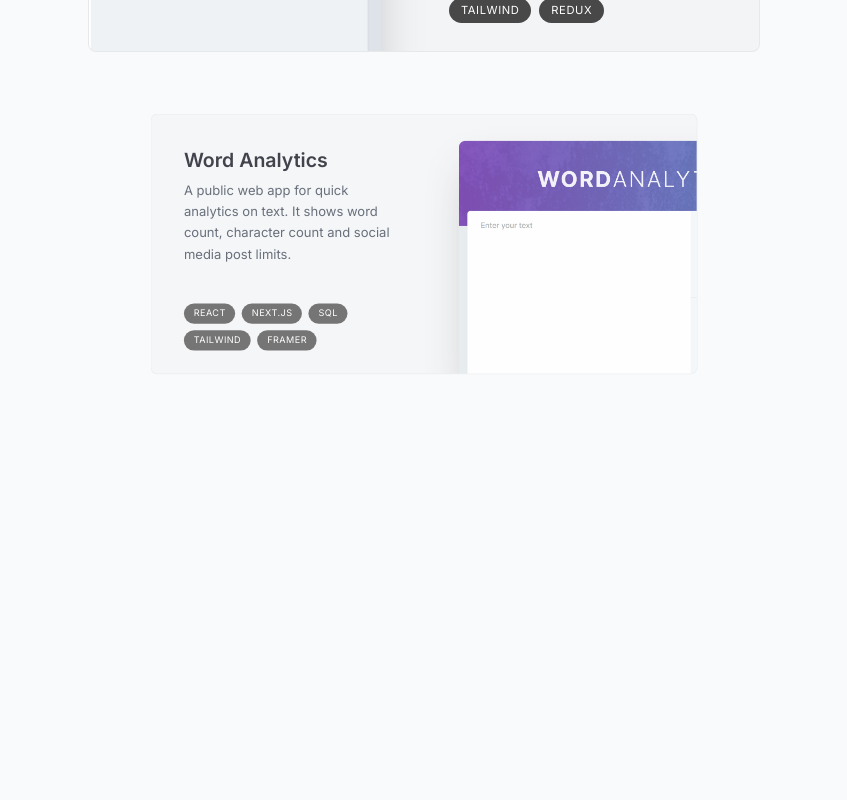
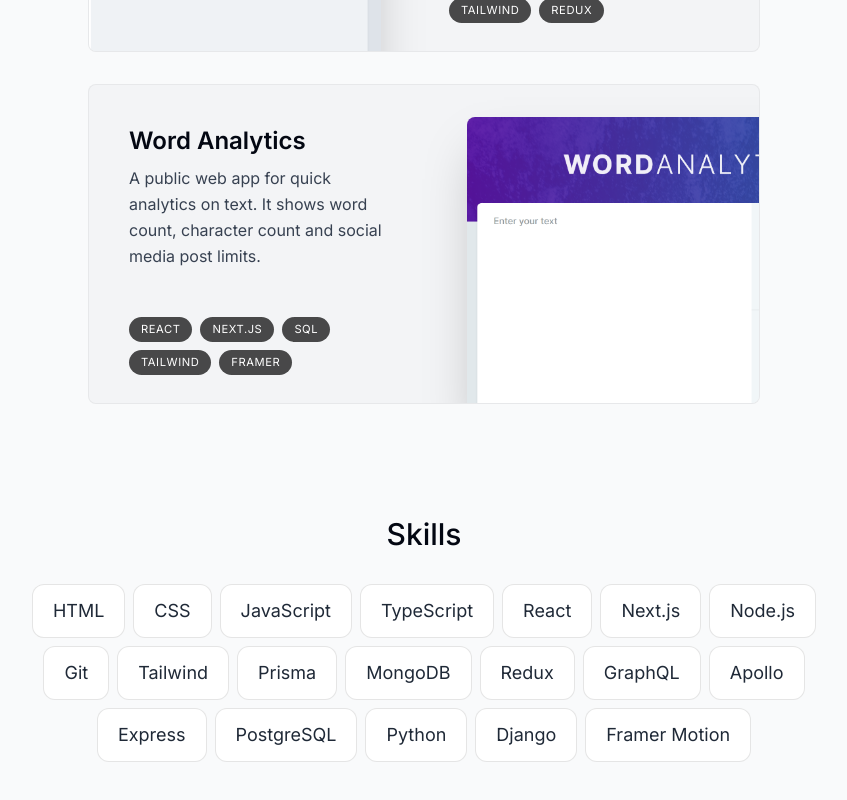
Before and after one commit to bensonbjacob/portfolio_latest, a Next.js app: page / in a window 1280 px wide. Shown: the part 1870-2670 px from the top of the page, without its empty margins (216-1063 px from the left). Before the commit the page ends 2274 px from the top, so only its background shows below. Built offline with nearby package versions, Linux system fonts and the light colour scheme.

Commit message:
Add Skills section component

```diff
--- a/app/page.tsx
+++ b/app/page.tsx
@@ -2,6 +2,7 @@ import About from '@/components/about';
 import Divider from '@/components/divider';
 import Intro from '@/components/intro';
 import Projects from '@/components/projects';
+import Skills from '@/components/skills';
 
 export default function Home() {
   return (
@@ -10,6 +11,7 @@ export default function Home() {
       <Divider />
       <About />
       <Projects />
+      <Skills />
     </main>
   );
 }
--- a/components/projects.tsx
+++ b/components/projects.tsx
@@ -10,7 +10,7 @@ export default function Projects() {
   const { ref } = useSectionInView('Projects', 0.5);
 
   return (
-    <section ref={ref} id='projects' className='scroll-mt-28'>
+    <section ref={ref} id='projects' className='scroll-mt-28 mb-28'>
       <Heading>My Projects</Heading>
 
       <div>
--- /dev/null
+++ b/components/skills.tsx
@@ -0,0 +1,21 @@
+import React from 'react';
+import { skillsData } from '@/lib/data';
+import Heading from './heading';
+
+export default function Skills() {
+  return (
+    <section className='mb-28 max-w-[53rem] scroll-mt-28 text-center sm:mb-40'>
+      <Heading>Skills</Heading>
+      <ul className='flex flex-wrap justify-center gap-2 text-lg text-gray-800'>
+        {skillsData.map((skill, index) => (
+          <li
+            className='bg-white border border-black/[0.1] rounded-xl px-5 py-3'
+            key={index}
+          >
+            {skill}
+          </li>
+        ))}
+      </ul>
+    </section>
+  );
+}
```
Also changed, not shown: 1 other file (tests, documents, lock files or other folders).
